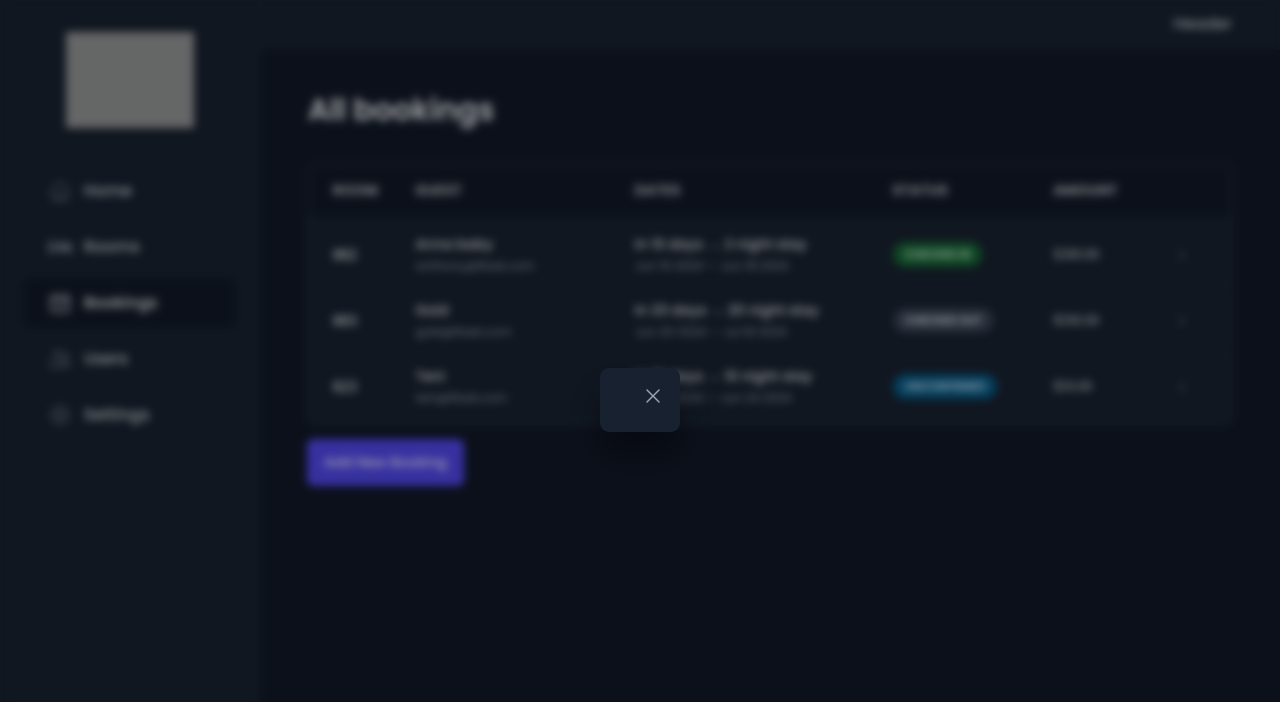
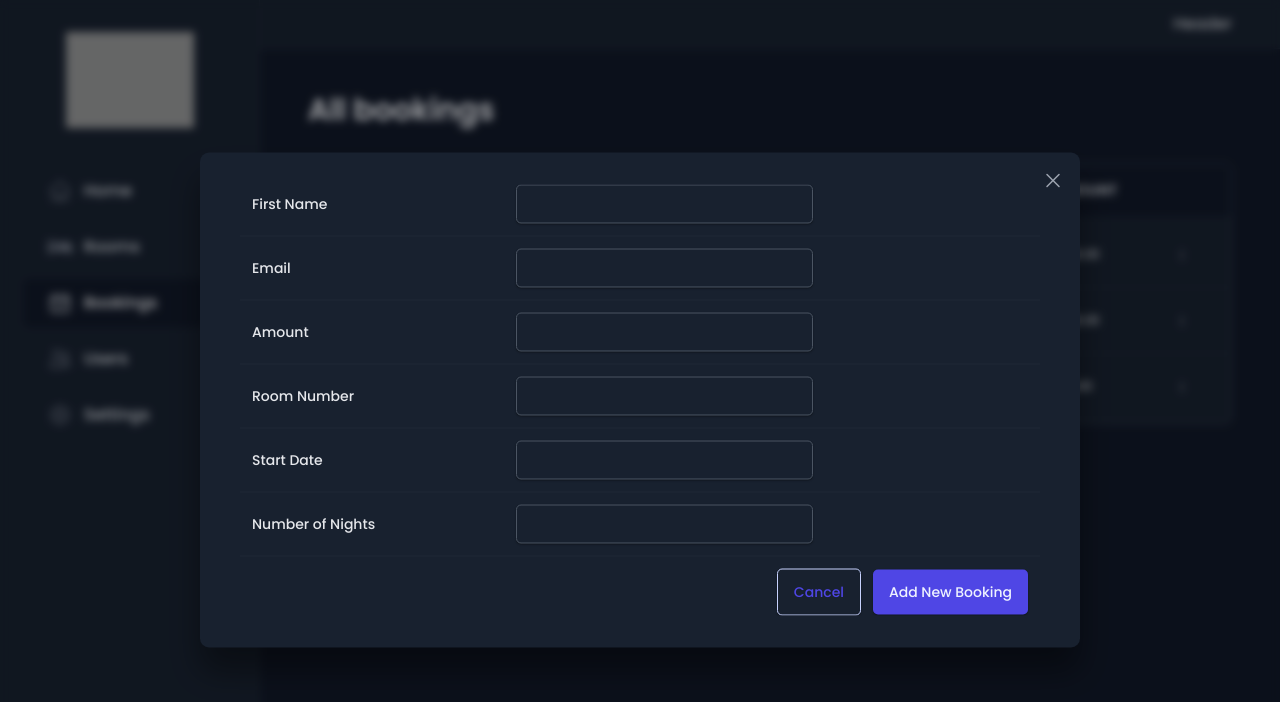
Before and after one commit to Onyeneke-AC/hotel-management-system, a React (Vite) app: page /bookings in a window 1280 px wide. Both pictures are taken after a click on the button "Add New Booking". Shown: the top 702 px of the page. Built offline with nearby package versions, Linux system fonts and the light colour scheme; grey boxes are pictures that could not be loaded; a web font is replaced by a local one.

Commit message:
Resolving the useOutsideClick issue & finalizing the forms on both create booking and create room after resolving form issue

```diff
--- a/src/features/bookings/CreateBookingForm.jsx
+++ b/src/features/bookings/CreateBookingForm.jsx
@@ -1,5 +1,47 @@
-function CreateBookingForm() {
-  return <div></div>;
+import Button from "../../ui/Button";
+import Form from "../../ui/Form";
+import FormRow from "../../ui/FormRow";
+import Input from "../../ui/Input";
+
+function CreateBookingForm({ onCloseModal }) {
+  return (
+    <Form type={onCloseModal ? "modal" : "regular"}>
+      <FormRow label="First Name">
+        <Input type="text" id="firstName" />
+      </FormRow>
+
+      <FormRow label="Email">
+        <Input type="text" id="email" />
+      </FormRow>
+
+      <FormRow label="Amount">
+        <Input type="number" id="amount" />
+      </FormRow>
+
+      <FormRow label="Room Number">
+        <Input type="text" id="roomNumber" />
+      </FormRow>
+
+      <FormRow label="Start Date">
+        <Input type="text" id="startDate" />
+      </FormRow>
+
+      <FormRow label="Number of Nights">
+        <Input type="number" id="numNights" />
+      </FormRow>
+
+      <FormRow>
+        <Button
+          type="reset"
+          variation="secondary"
+          onClick={() => onCloseModal?.()}
+        >
+          Cancel
+        </Button>
+        <Button>Add New Booking</Button>
+      </FormRow>
+    </Form>
+  );
 }
 
 export default CreateBookingForm;
--- a/src/features/rooms/CreateRoomForm.jsx
+++ b/src/features/rooms/CreateRoomForm.jsx
@@ -5,7 +5,7 @@ import Input from "../../ui/Input";
 
 function CreateRoomForm({ onCloseModal }) {
   return (
-    <Form>
+    <Form type={onCloseModal ? "modal" : "regular"}>
       <FormRow label="Room Name">
         <Input type="text" id="name" />
       </FormRow>
--- a/src/hooks/useOutsideClick.js
+++ b/src/hooks/useOutsideClick.js
@@ -1,6 +1,6 @@
 import { useEffect, useRef } from "react";
 
-export function useOutsideClick({ handler, listenCapture = true }) {
+export function useOutsideClick(handler, listenCapture = true) {
   const ref = useRef();
 
   useEffect(() => {
@@ -9,6 +9,7 @@ export function useOutsideClick({ handler, listenCapture = true }) {
         handler();
       }
     }
+
     document.addEventListener("click", handleClick, listenCapture);
 
     return () =>
--- a/src/ui/Form.jsx
+++ b/src/ui/Form.jsx
@@ -2,14 +2,13 @@ import styled, { css } from "styled-components";
 
 const Form = styled.form`
   ${(props) =>
-    (props.type =
-      "regular" &&
-      css`
-        padding: 2.4rem 4rem;
-        background-color: var(--color-grey-0);
-        border: 1px solid var(--color-grey-100);
-        border-radius: var(--border-radius-md);
-      `)};
+    props.type === "regular" &&
+    css`
+      padding: 2.4rem 4rem;
+      background-color: var(--color-grey-0);
+      border: 1px solid var(--color-grey-100);
+      border-radius: var(--border-radius-md);
+    `};
 
   ${(props) =>
     props.type === "modal" &&
```
